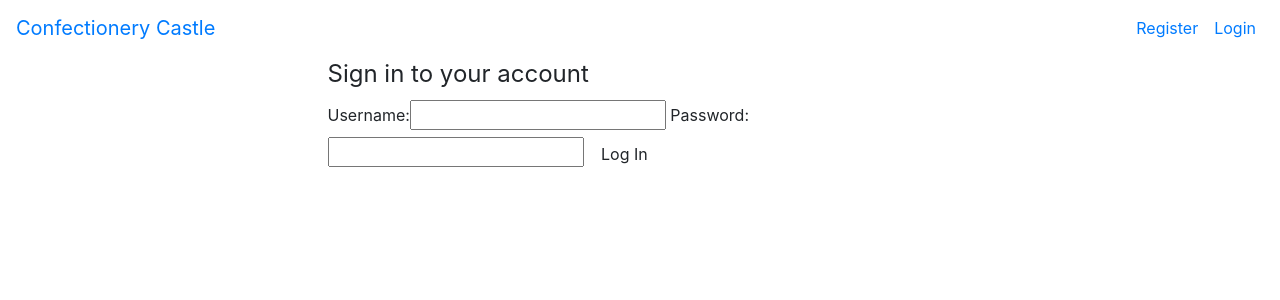
After one commit to LiamMcGcistudent/django-project, a Django app: page /accounts/ in a window 1280 px wide. The commit adds this page. Shown: the top 300 px of the page. Run offline with Django 3.2, Linux system fonts and the light colour scheme; some libraries are stand-ins or nearby versions.

Commit message:
updated accounts; created pages for registration, login and profile;

```diff
--- /dev/null
+++ b/accounts/forms.py
@@ -0,0 +1,49 @@
+from django import forms
+from django.contrib.auth.models import User
+from django.contrib.auth.forms import UserCreationForm
+from django.core.exceptions import ValidationError
+
+class UserRegistrationForm(UserCreationForm):
+    """
+    A form to allow new users to register
+    """
+    password1 = forms.CharField(label='Password', widget=forms.PasswordInput)
+    password2 = forms.CharField(label='Password confirmation', widget=forms.PasswordInput)
+
+    class Meta:
+        model = User
+        fields = ['username', 'email', 'password1', 'password2']
+
+    def clean_email(self):
+        """
+        Function to validate email and user name of new users
+        """
+        email = self.cleaned_data.get('email')
+        username = self.cleaned_data.get('username')
+        if User.objects.filter(email=email).exclude(username=username):
+            raise forms.ValidationError(u'A user with that email already exists')
+        return email
+
+
+    def clean_password2(self):
+        """
+        Function to validate password of new users
+        """
+        password1 = self.cleaned_data.get('password1')
+        password2 = self.cleaned_data.get('password2')
+
+        if not password1 or not password2:
+            raise ValidationError("Please confirm your password")
+
+        if password1 != password2:
+            raise ValidationError("Passwords do not match")
+
+        return password2
+
+
+class UserLoginForm(forms.Form):
+    """
+    Form used to log users in
+    """
+    username = forms.CharField()
+    password = forms.CharField(widget=forms.PasswordInput)
--- /dev/null
+++ b/accounts/templates/login.html
@@ -0,0 +1,18 @@
+{% extends 'base.html' %}
+{% load bootstrap_tags %}
+{% block title %} Login{% endblock %}
+{% block content %}
+<div class="row">
+    <div class="col-sm-12 col-md-6 offset-md-3 offset-lg-3 col-lg-5">
+        <!--Displays a User Login Form-->
+        <form method="POST" class="user-form login-form">
+            {% csrf_token %}
+            <legend>Sign in to your account</legend>
+            {{ form | as_bootstrap }}
+            <button type="submit" class="btn btn-login">Log In</button>
+        </form>
+        <!--paragraph tag letting users know that if they don't have an account they can register 'here'-->
+       <!---<p>Don't have an account? Sign up <a href="#">here</a></p>-->
+    </div>
+</div>
+{% endblock %}
--- /dev/null
+++ b/accounts/urls.py
@@ -0,0 +1,11 @@
+from django.contrib import admin
+from django.urls import path
+from .views import login, logout, user_profile, registration
+
+
+urlpatterns = [
+    path('', login, name="login"),
+    path('registration/', registration, name="registration"),
+    path('logout/', logout, name="logout"),
+    path('profile/', user_profile, name="profile"),
+]
--- a/accounts/views.py
+++ b/accounts/views.py
@@ -1,3 +1,70 @@
-from django.shortcuts import render
+from django.shortcuts import render, redirect, reverse
+from django.contrib import auth, messages
+from django.contrib.auth.models import User
+from django.urls import reverse, reverse_lazy
+from django.contrib.auth.decorators import login_required
+from .forms import UserLoginForm, UserRegistrationForm
 
-# Create your views here.
+
+def registration(request):
+    """
+    Renders a page with a registration form
+    so users can sign up for the site
+    """
+    if request.user.is_authenticated:
+        return redirect(reverse('login'))
+
+    if request.method == "POST":
+        form = UserRegistrationForm(request.POST)
+
+        if form.is_valid():
+            form.save()
+            username = request.POST.get('username')
+            password = request.POST.get('password')
+            user = auth.authenticate(username=username, password=password)
+            messages.success(request, f"Account created for {username}.")
+            return redirect(reverse('login'))
+    else:
+        form = UserRegistrationForm()
+    return render(request, 'registration.html', {'form': form})
+
+def user_profile(request):
+    """
+    Profile page for the logged in user.
+    """
+    user = User.objects.get(username=request.user.username)
+    return render(request, "profile.html", {"profile": user})
+
+
+def login(request):
+    """
+    Creates a view to allow users to login
+    """
+    if request.user.is_authenticated:
+        return redirect('profile')
+    if request.method == "POST":
+        form = UserLoginForm(request.POST)
+        if form.is_valid():
+            username = request.POST.get('username')
+            password = request.POST.get('password')
+            user = auth.authenticate(username=username, password=password)
+
+            if user:
+                auth.login(user=user, request=request)
+                messages.success(request, "You have successfully logged in!")
+                return redirect(reverse('profile'))
+            else:
+                form.add_error(None, "Your username or password is incorrect")
+    else:
+        form = UserLoginForm
+    return render(request, 'login.html', {'form': form})
+
+
+@login_required()
+def logout(request):
+    """
+    Allows a user to logout
+    """
+    auth.logout(request)
+    messages.success(request, "You have successfully logged out!")
+    return redirect(reverse('home'))
--- a/confectionerycastle/settings.py
+++ b/confectionerycastle/settings.py
@@ -37,6 +37,7 @@ INSTALLED_APPS = [
     'django.contrib.sessions',
     'django.contrib.messages',
     'django.contrib.staticfiles',
+    'django_forms_bootstrap',
     'accounts',
     'home',
 ]
@@ -120,3 +121,5 @@ USE_TZ = True
 # https://docs.djangoproject.com/en/2.0/howto/static-files/
 
 STATIC_URL = '/static/'
+STATICFILES_DIRS = [os.path.join(BASE_DIR, 'static'),]
+STATIC_ROOT = os.path.join(BASE_DIR, 'staticfiles')
--- a/confectionerycastle/urls.py
+++ b/confectionerycastle/urls.py
@@ -18,5 +18,6 @@ from django.urls import path, include
 
 urlpatterns = [
     path('admin/', admin.site.urls),
-    path('', include('home.urls'))
+    path('', include('home.urls')),
+    path('accounts/', include('accounts.urls'))
 ]
--- a/requirements.txt
+++ b/requirements.txt
@@ -16,6 +16,7 @@ constantly==15.1.0
 cryptography==2.1.4
 distro-info===0.18ubuntu0.18.04.1
 Django==2.0.2
+django-forms-bootstrap==3.1.0
 docutils==0.14
 hibagent==1.0.1
 httplib2==0.9.2
--- /dev/null
+++ b/static/css/styles.css
@@ -0,0 +1,5 @@
+.profile-image{
+    display: block;
+    height: 15rem;
+    margin: 0 auto;
+}
--- a/templates/base.html
+++ b/templates/base.html
@@ -1,3 +1,4 @@
+{% load static %}
 <!DOCTYPE html>
 <html lang="en">
 <head>
@@ -7,6 +8,8 @@
 
     <link rel="stylesheet" href="https://stackpath.bootstrapcdn.com/bootstrap/4.3.1/css/bootstrap.min.css" integrity="sha384-ggOyR0iXCbMQv3Xipma34MD+dH/1fQ784/j6cY/iJTQUOhcWr7x9JvoRxT2MZw1T" crossorigin="anonymous">
     <link rel="stylesheet" href="https://cdnjs.cloudflare.com/ajax/libs/font-awesome/5.8.2/css/all.min.css">
+     <!--Custom CSS file-->
+    <link rel="stylesheet" href="{% static 'css/styles.css' %}">
     <title>Confectionery Castle</title>
 </head>
 <body>
@@ -30,23 +33,24 @@
                 <ul class="nav navbar-nav ml-auto">
                     {% if request.user.is_authenticated %}
                     <li class="nav-item">
-                        <a class="nav-link" href="#">Profile</a>
+                        <a class="nav-link" href="{% url 'profile' %}">Profile</a>
                     </li>
                     <li class="nav-item">
-                        <a class="nav-link" href="#">Logout</a>
+                        <a class="nav-link" href="{% url 'logout' %}">Logout</a>
                     </li>
                     {% else %}
                     <li class="nav-item">
-                        <a class="nav-link" href="#">Register</a>
+                        <a class="nav-link" href="{% url 'registration' %}">Register</a>
                     </li>
                     <li class="nav-item">
-                        <a class="nav-link" href="#">Login</a>
+                        <a class="nav-link" href="{% url 'login' %}">Login</a>
                     </li>
                     {% endif %}
                 </ul>
             </div>
         </nav>
     </header>
-
+    {% block content %}
+    {% endblock %}
 </body>
 </html>
```
Also changed, not shown: accounts/templates/profile.html (added, +19 -0 lines), accounts/templates/registration.html (added, +16 -0 lines), static/img/blank-profile-picture-973460_960_720.png (added).
